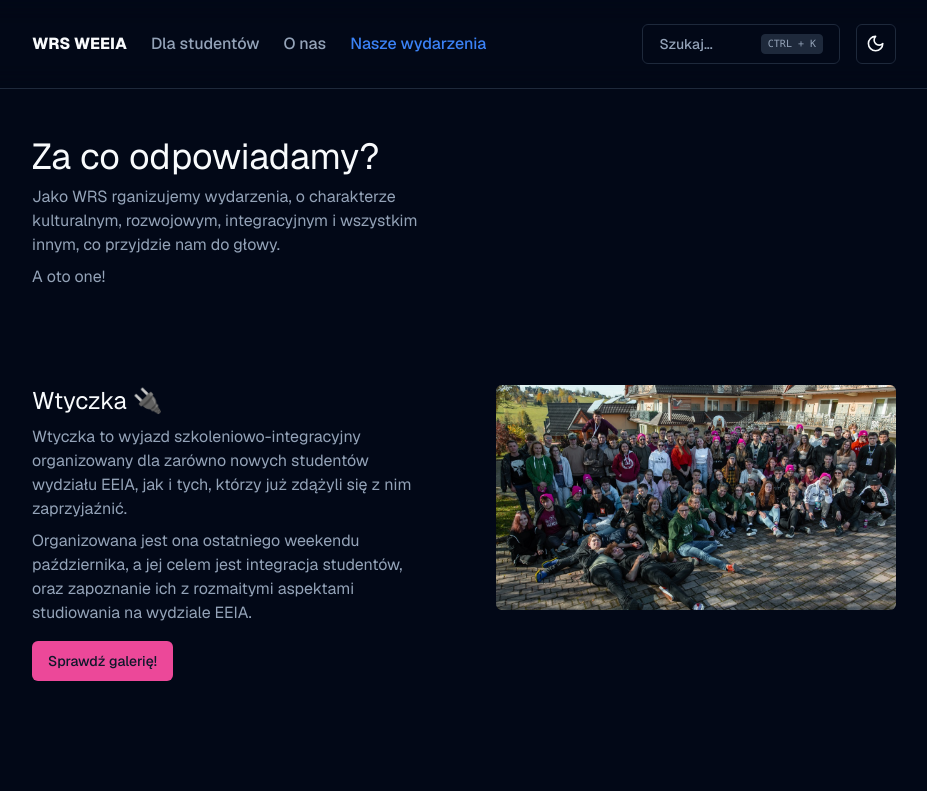
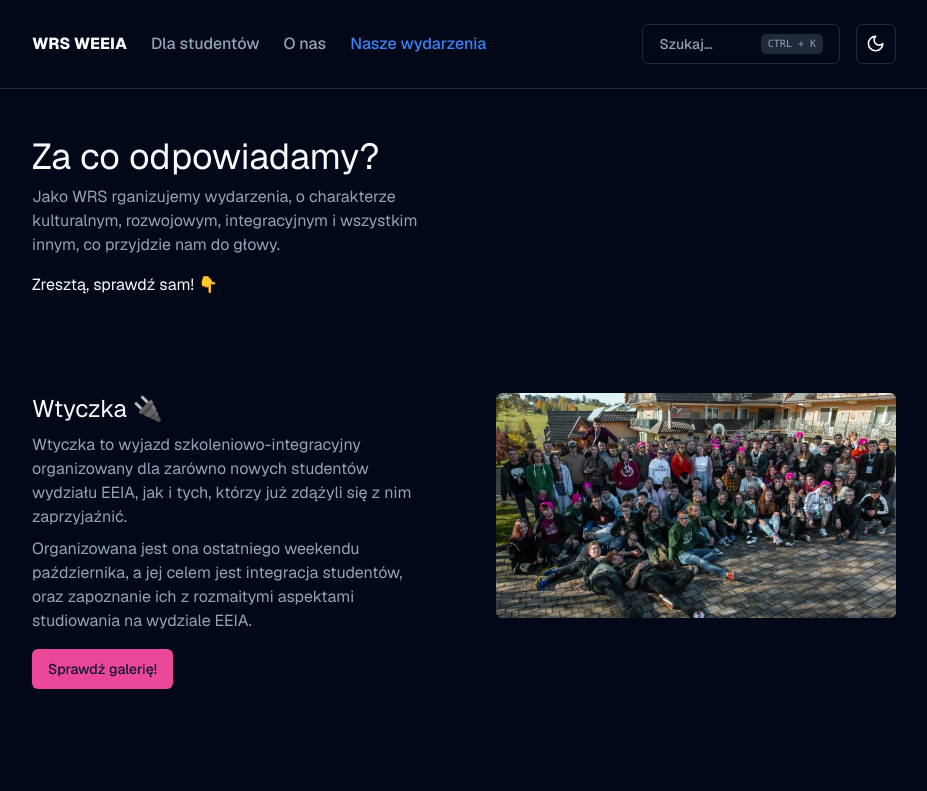
Before and after one commit to WRS-WEEIA-IT/WRS-Website, a Next.js app: page /events in a window 1280 px wide. Shown: the top 791 px of the page, without its empty margins (176-1103 px from the left). Built offline with nearby package versions, Linux system fonts and the light colour scheme.

Commit message:
Change intro section on info page

```diff
--- a/app/events/[sections]/IntroSection.tsx
+++ b/app/events/[sections]/IntroSection.tsx
@@ -6,7 +6,7 @@ const IntroSection = () => {
                 Jako WRS rganizujemy wydarzenia, o charakterze kulturalnym, rozwojowym, integracyjnym i wszystkim innym, co przyjdzie nam do
                 głowy.
             </p>
-            <p className='text-muted-foreground'>A oto one!</p>
+            <p className='mt-4'>Zresztą, sprawdź sam! 👇</p>
         </div>
     );
 };
```
